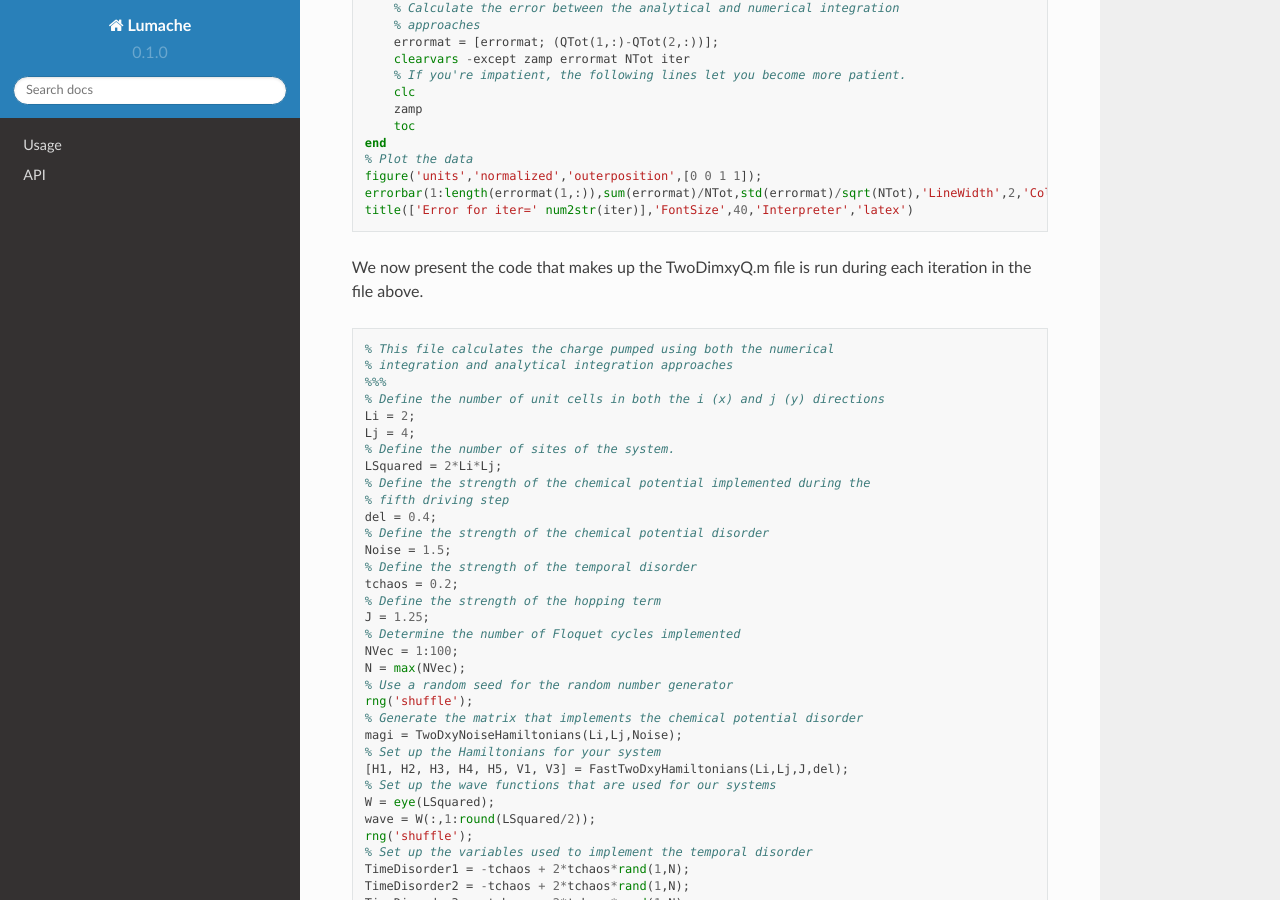
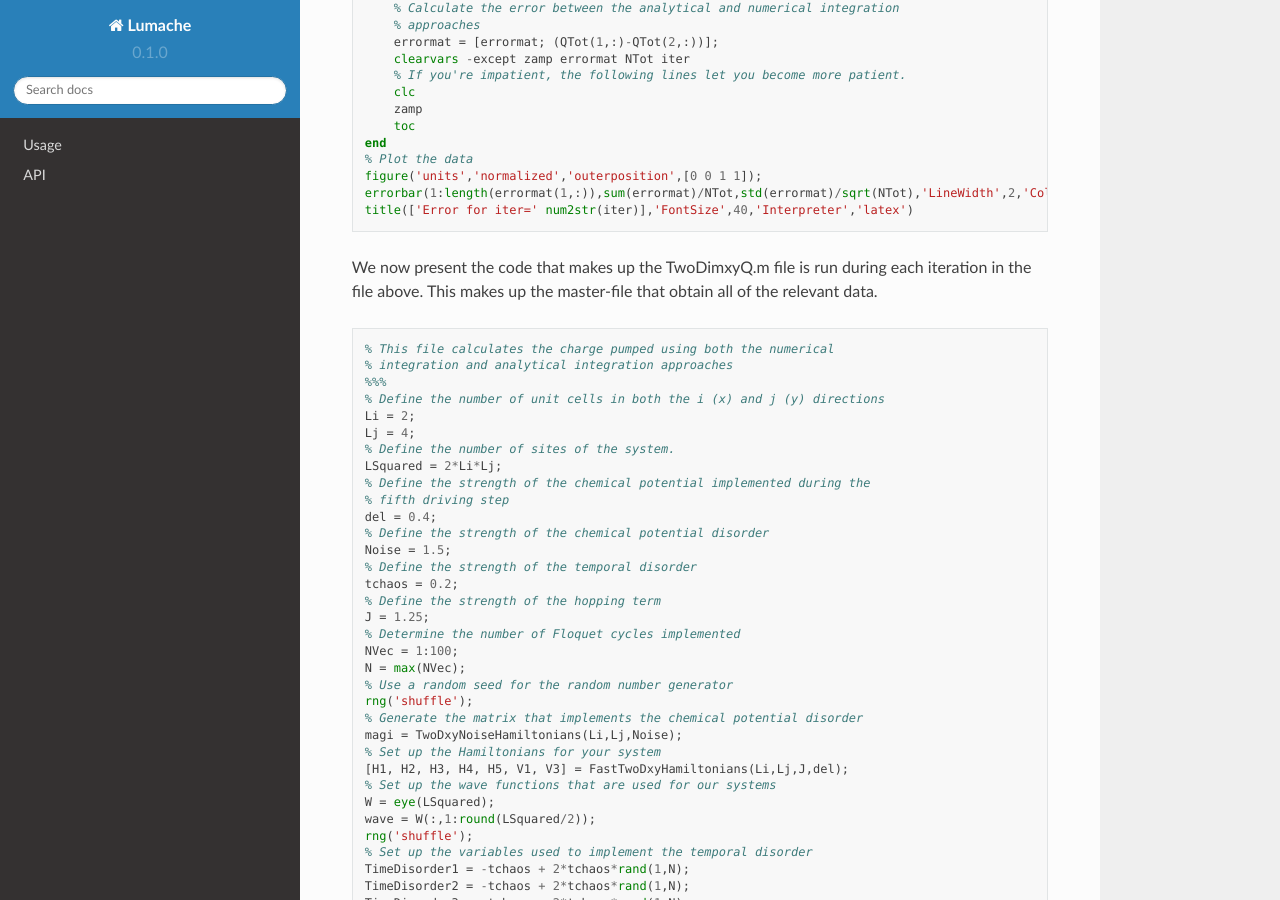
Before and after one commit to htim327/NonHermitianDriving, a Sphinx documentation site: the page built from docs/source/AFAI.rst, in a window 1280 px wide and 900 px high, scrolled down 656 px. Built offline with Sphinx 7.4.7 and the Read the Docs theme 2.0.0, drawn with Linux system fonts in a browser that asks for light colours.

Commit message:
Update AFAI.rst

```diff
--- a/docs/source/AFAI.rst
+++ b/docs/source/AFAI.rst
@@ -38,7 +38,7 @@ This file presents how the MATLAB code is set up for simulating the Anomalous Fl
    errorbar(1:length(errormat(1,:)),sum(errormat)/NTot,std(errormat)/sqrt(NTot),'LineWidth',2,'Color','m')
    title(['Error for iter=' num2str(iter)],'FontSize',40,'Interpreter','latex')
 
-We now present the code that makes up the TwoDimxyQ.m file is run during each iteration in the file above.
+We now present the code that makes up the TwoDimxyQ.m file is run during each iteration in the file above. This makes up the master-file that obtain all of the relevant data.
 
 .. code-block:: matlab
 
```
